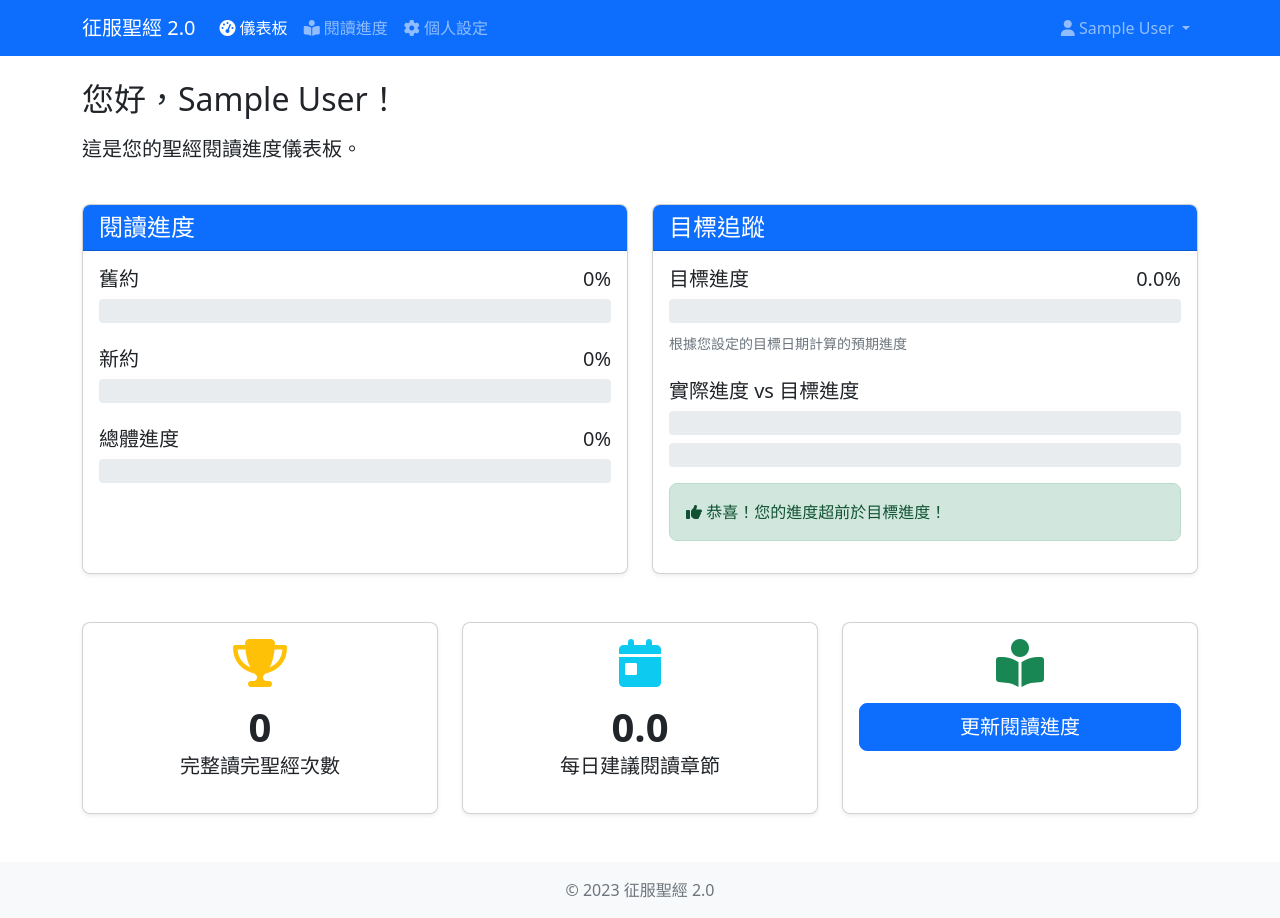
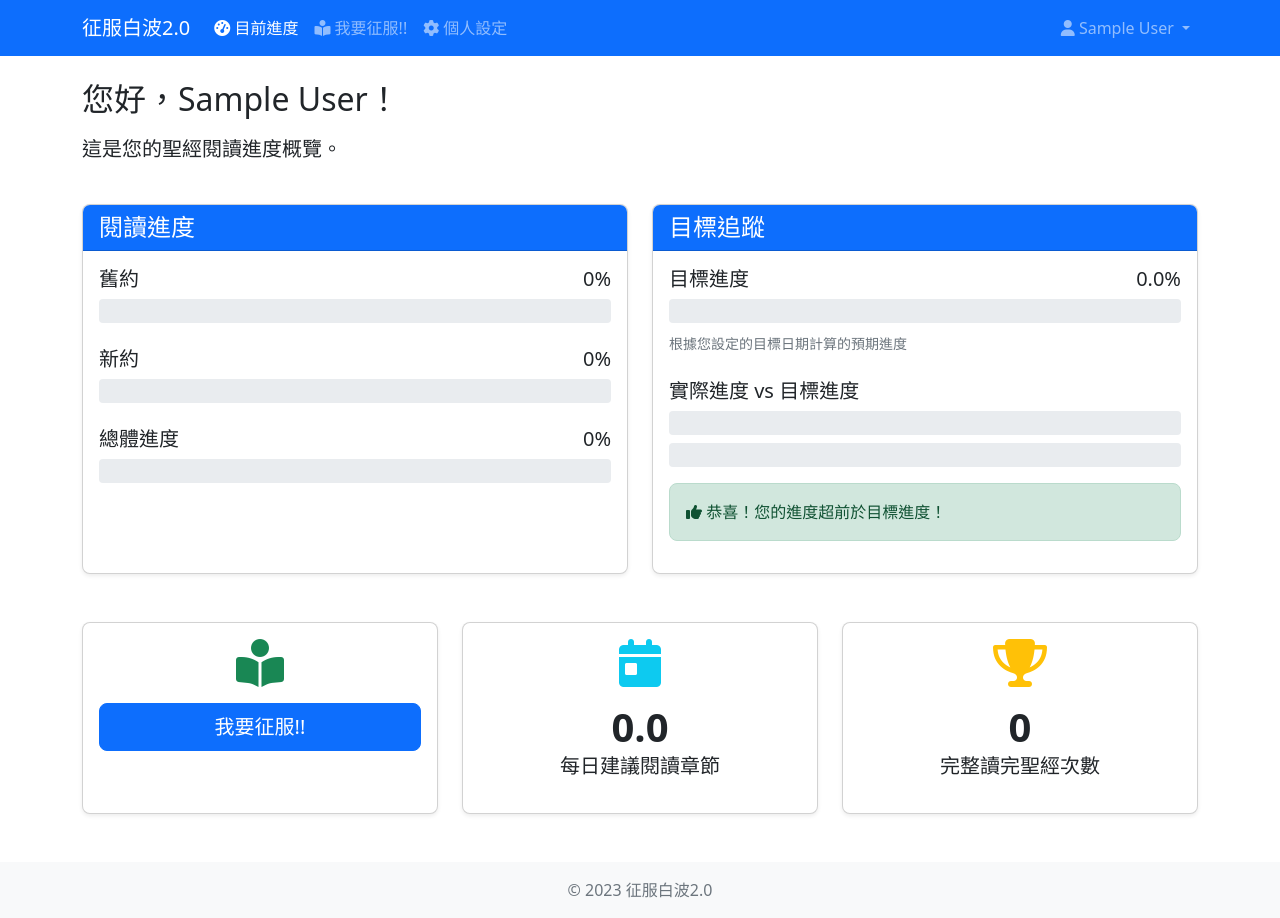
Before and after one commit to pu758614/conquer_bible_v2, a Flask app: page /dashboard in a window 1280 px wide. Run offline with Flask 2, Linux system fonts and the light colour scheme; the visitor is signed in with stand-in values (Sample User, id 1); data comes from the database, SQL or seed files in the repository; data that the repository does not hold is empty; some libraries are stand-ins or nearby versions.

Commit message:
Added new logo and SVG image for the application. Updated titles and text in templates to reflect the new branding "征服白波2.0". Enhanced layout in login and dashboard pages, and adjusted button styles in the progress section for better usability.

```diff
--- a/app/templates/base.html
+++ b/app/templates/base.html
@@ -3,7 +3,7 @@
 <head>
     <meta charset="UTF-8">
     <meta name="viewport" content="width=device-width, initial-scale=1.0">
-    <title>{% block title %}征服聖經 2.0{% endblock %}</title>
+    <title>{% block title %}征服白波2.0{% endblock %}</title>
     <link rel="stylesheet" href="https://cdnjs.cloudflare.com/ajax/libs/bootstrap/5.2.3/css/bootstrap.min.css">
     <link rel="stylesheet" href="https://cdnjs.cloudflare.com/ajax/libs/font-awesome/6.1.1/css/all.min.css">
     <link rel="stylesheet" href="{{ url_for('static', filename='css/style.css') }}">
@@ -12,7 +12,7 @@
 <body>
     <nav class="navbar navbar-expand-lg navbar-dark bg-primary">
         <div class="container">
-            <a class="navbar-brand" href="{{ url_for('main.index') }}">征服聖經 2.0</a>
+            <a class="navbar-brand" href="{{ url_for('main.index') }}">征服白波2.0</a>
 
             <button class="navbar-toggler" type="button" data-bs-toggle="collapse" data-bs-target="#navbarNav">
                 <span class="navbar-toggler-icon"></span>
@@ -23,12 +23,12 @@
                     {% if current_user.is_authenticated %}
                     <li class="nav-item">
                         <a class="nav-link {% if request.endpoint == 'main.dashboard' %}active{% endif %}" href="{{ url_for('main.dashboard') }}">
-                            <i class="fas fa-tachometer-alt"></i> 儀表板
+                            <i class="fas fa-tachometer-alt"></i> 目前進度
                         </a>
                     </li>
                     <li class="nav-item">
                         <a class="nav-link {% if request.endpoint.startswith('progress.') %}active{% endif %}" href="{{ url_for('progress.index') }}">
-                            <i class="fas fa-book-reader"></i> 閱讀進度
+                            <i class="fas fa-book-reader"></i> 我要征服!!
                         </a>
                     </li>
                     <li class="nav-item">
@@ -85,7 +85,7 @@
 
     <footer class="footer mt-auto py-3 bg-light">
         <div class="container text-center">
-            <span class="text-muted">© 2023 征服聖經 2.0</span>
+            <span class="text-muted">© 2023 征服白波2.0</span>
         </div>
     </footer>
 
--- a/app/templates/main/dashboard.html
+++ b/app/templates/main/dashboard.html
@@ -1,12 +1,12 @@
 {% extends "base.html" %}
 
-{% block title %}儀表板 - 征服聖經 2.0{% endblock %}
+{% block title %}目前進度 - 征服白波2.0{% endblock %}
 
 {% block content %}
 <div class="row mb-4">
     <div class="col-md-12">
         <h2 class="mb-3">您好，{{ user.name }}！</h2>
-        <p class="lead">這是您的聖經閱讀進度儀表板。</p>
+        <p class="lead">這是您的聖經閱讀進度概覽。</p>
     </div>
 </div>
 
@@ -79,9 +79,10 @@
     <div class="col-md-4 mb-4">
         <div class="card h-100 shadow-sm">
             <div class="card-body text-center">
-                <i class="fas fa-trophy fa-3x text-warning mb-3"></i>
-                <h3 class="display-4">{{ completion_count }}</h3>
-                <p class="lead">完整讀完聖經次數</p>
+                <i class="fas fa-book-reader fa-3x text-success mb-3"></i>
+                <div class="d-grid">
+                    <a href="{{ url_for('progress.index') }}" class="btn btn-primary btn-lg">我要征服!!</a>
+                </div>
             </div>
         </div>
     </div>
@@ -97,10 +98,9 @@
     <div class="col-md-4 mb-4">
         <div class="card h-100 shadow-sm">
             <div class="card-body text-center">
-                <i class="fas fa-book-reader fa-3x text-success mb-3"></i>
-                <div class="d-grid">
-                    <a href="{{ url_for('progress.index') }}" class="btn btn-primary btn-lg">更新閱讀進度</a>
-                </div>
+                <i class="fas fa-trophy fa-3x text-warning mb-3"></i>
+                <h3 class="display-4">{{ completion_count }}</h3>
+                <p class="lead">完整讀完聖經次數</p>
             </div>
         </div>
     </div>
--- a/app/templates/progress/book_detail.html
+++ b/app/templates/progress/book_detail.html
@@ -33,8 +33,8 @@
             <div class="card-body">
                 <div class="row">
                     {% for chapter in chapter_range %}
-                    <div class="col-2 col-md-1 mb-3">
-                        <button class="chapter-toggle btn btn-{{ chapter in chapters_read and 'success' or 'outline-secondary' }} w-100" data-book-id="{{ book.id }}" data-chapter="{{ chapter }}">
+                    <div class="col-3 col-md-2 mb-3">
+                        <button class="chapter-toggle btn btn-{{ chapter in chapters_read and 'success' or 'outline-secondary' }} w-100 py-3 d-flex align-items-center justify-content-center" data-book-id="{{ book.id }}" data-chapter="{{ chapter }}" style="font-size: 1.1rem; min-height: 3.5rem;">
                             {{ chapter }}
                         </button>
                     </div>
--- a/app/templates/progress/index.html
+++ b/app/templates/progress/index.html
@@ -1,11 +1,11 @@
 {% extends "base.html" %}
 
-{% block title %}閱讀進度 - 征服聖經 2.0{% endblock %}
+{% block title %}我要征服!! - 征服聖經 2.0{% endblock %}
 
 {% block content %}
 <div class="row mb-4">
     <div class="col-md-12">
-        <h2>閱讀進度</h2>
+        <h2>我要征服!!</h2>
         <p class="lead">在這裡您可以查看和更新您的聖經閱讀進度。</p>
     </div>
 </div>
```
Also changed, not shown: app/templates/auth/login.html (+6 -1 lines), README.md, app/static/images/bible_logo.svg (added), app/static/images/logo.png (added).
